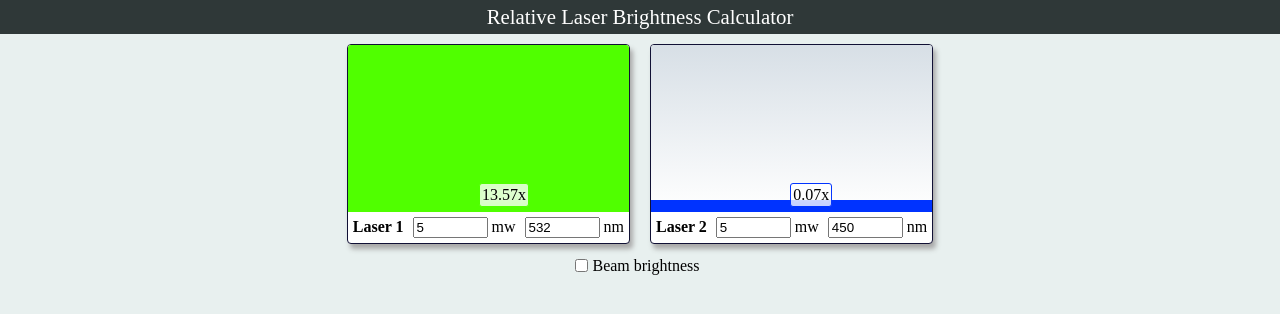
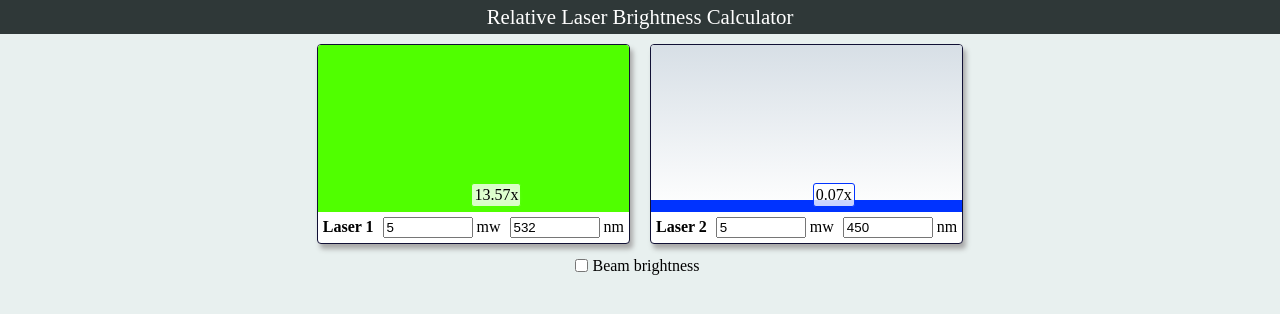
Before and after one commit to slickscreen/laser-tools, a plain HTML site: page brightness/index.html in a window 1280 px wide. Drawn offline with Linux system fonts and the light colour scheme.

Commit message:
Widened inputs slightly

```diff
--- a/brightness/index.css
+++ b/brightness/index.css
@@ -61,7 +61,7 @@ label {
     position: absolute;
     bottom: 5px;
     text-shadow: 0px 0px 5px white;
-    right: calc(50% - (75px / 2) - 3px);
+    right: calc(50% - (90px / 2) - 3px);
     border: 1px lightgray solid;
     border-radius: 3px;
     background-color: rgba(255, 255, 255, 0.781);
@@ -69,7 +69,7 @@ label {
 }
 
 input {
-    width: 75px;
+    width: 90px;
     margin: 5px 0px;
 }
 
```
